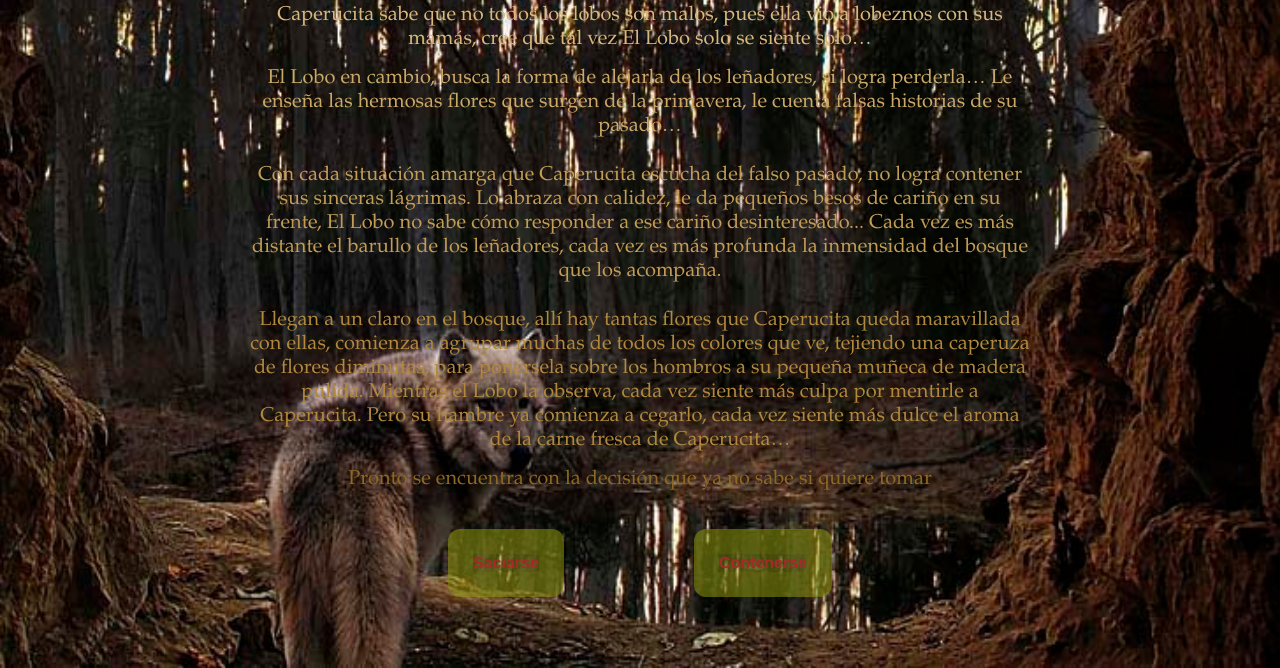
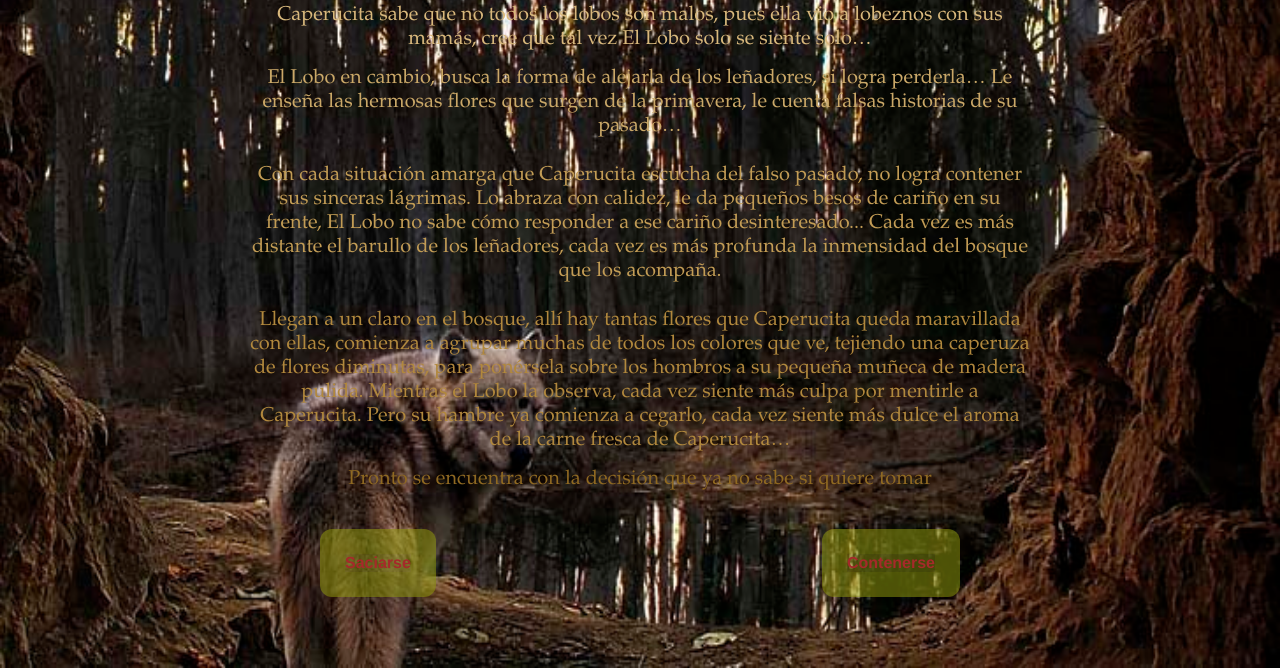
Before and after one commit to DuchessRhode/Caperuza, a plain HTML site: page Acompaniarlo.html in a window 1280 px wide. Shown: the part 132-800 px from the top of the page. Drawn offline with Linux system fonts and the light colour scheme.

Commit message:
Update Acompañarlo.css

```diff
--- a/Acompañarlo.css
+++ b/Acompañarlo.css
@@ -125,7 +125,7 @@
 
     #B1 {
       float: left;
-      margin: 1% 1% 15% 35%;
+      margin: 1% 1% 15% 25%;
       font-weight: 600;
 
       font-family: 'Franklin Gothic Medium', 'Arial Narrow', Arial, sans-serif;
@@ -143,7 +143,7 @@
 
    #B2 {
      float: right;
-     margin: 1% 35% 15% 1%;
+     margin: 1% 25% 15% 1%;
      font-weight: 600;
 
      font-family: 'Franklin Gothic Medium', 'Arial Narrow', Arial, sans-serif;
```
